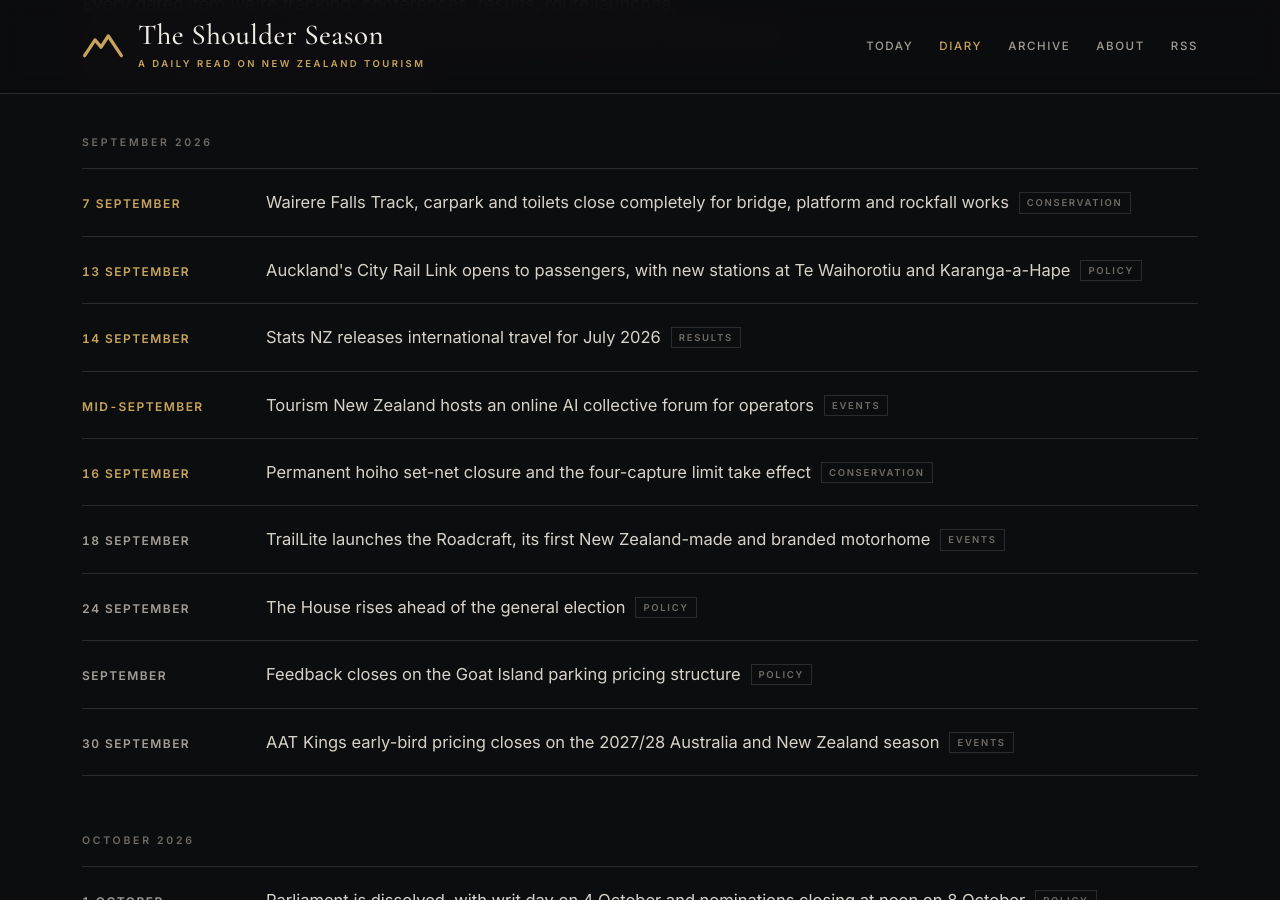
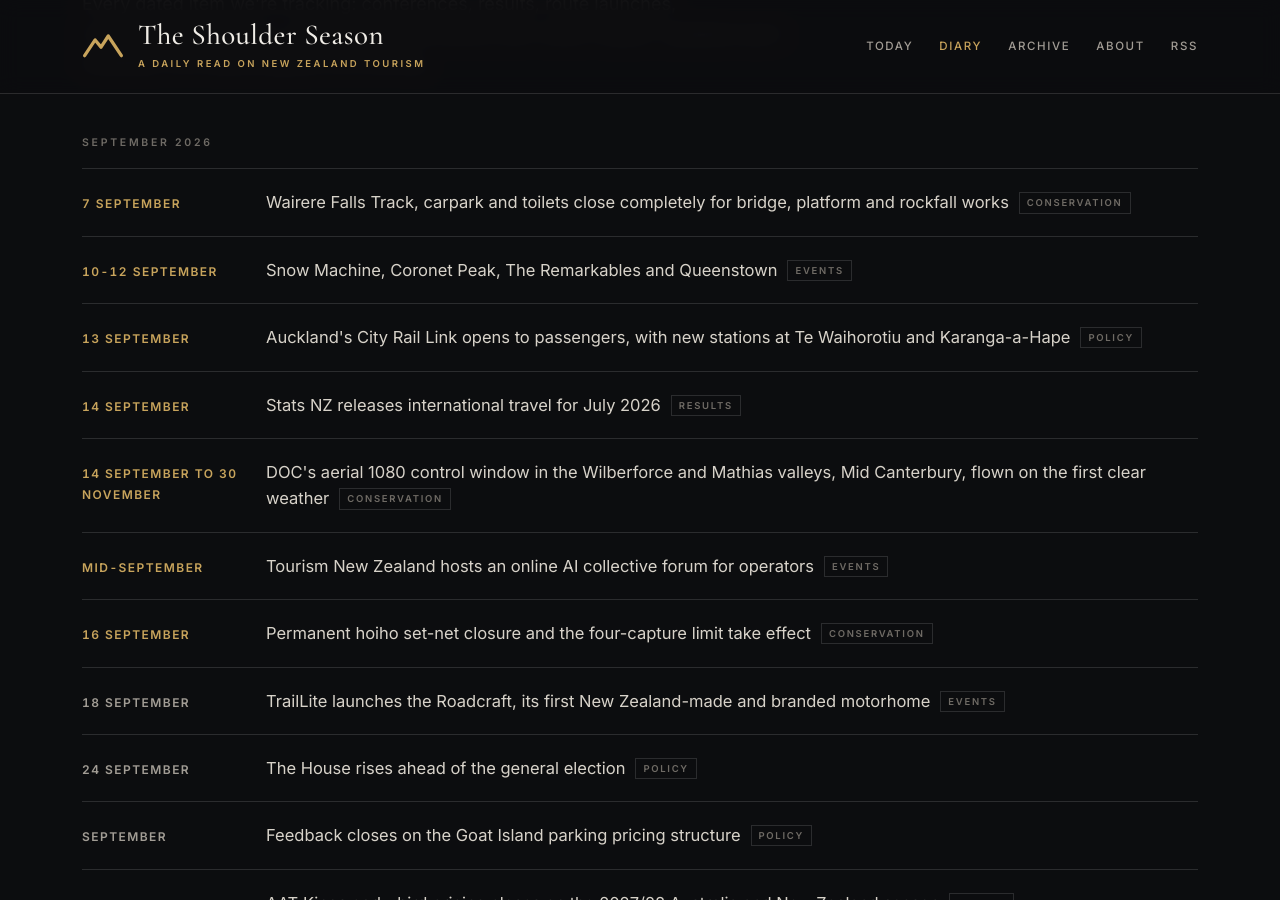
Before and after one commit to CTOverlord/shoulder-season, a Jekyll site: the page built from diary.html, in a window 1280 px wide and 900 px high, scrolled down 354 px. Built offline with Jekyll 4.4.1, drawn with Linux system fonts in a browser that asks for light colours.

Commit message:
The Shoulder Season: 4 September 2026 briefing

```diff
--- a/_data/diary.yml
+++ b/_data/diary.yml
@@ -509,3 +509,13 @@
 - date: 2026-10-18
   text: Cardrona's extended 2026 closing date, a week later than scheduled after late snow
   tag: Events
+
+- date: 2026-09-14
+  display: 14 September to 30 November
+  text: DOC's aerial 1080 control window in the Wilberforce and Mathias valleys, Mid Canterbury, flown on the first clear weather
+  tag: Conservation
+
+- date: 2026-09-10
+  display: 10-12 September
+  text: Snow Machine, Coronet Peak, The Remarkables and Queenstown
+  tag: Events
```
Also changed, not shown: _posts/2026-09-04-wilberforce-half-the-canopy.md (added, +77 -0 lines).
